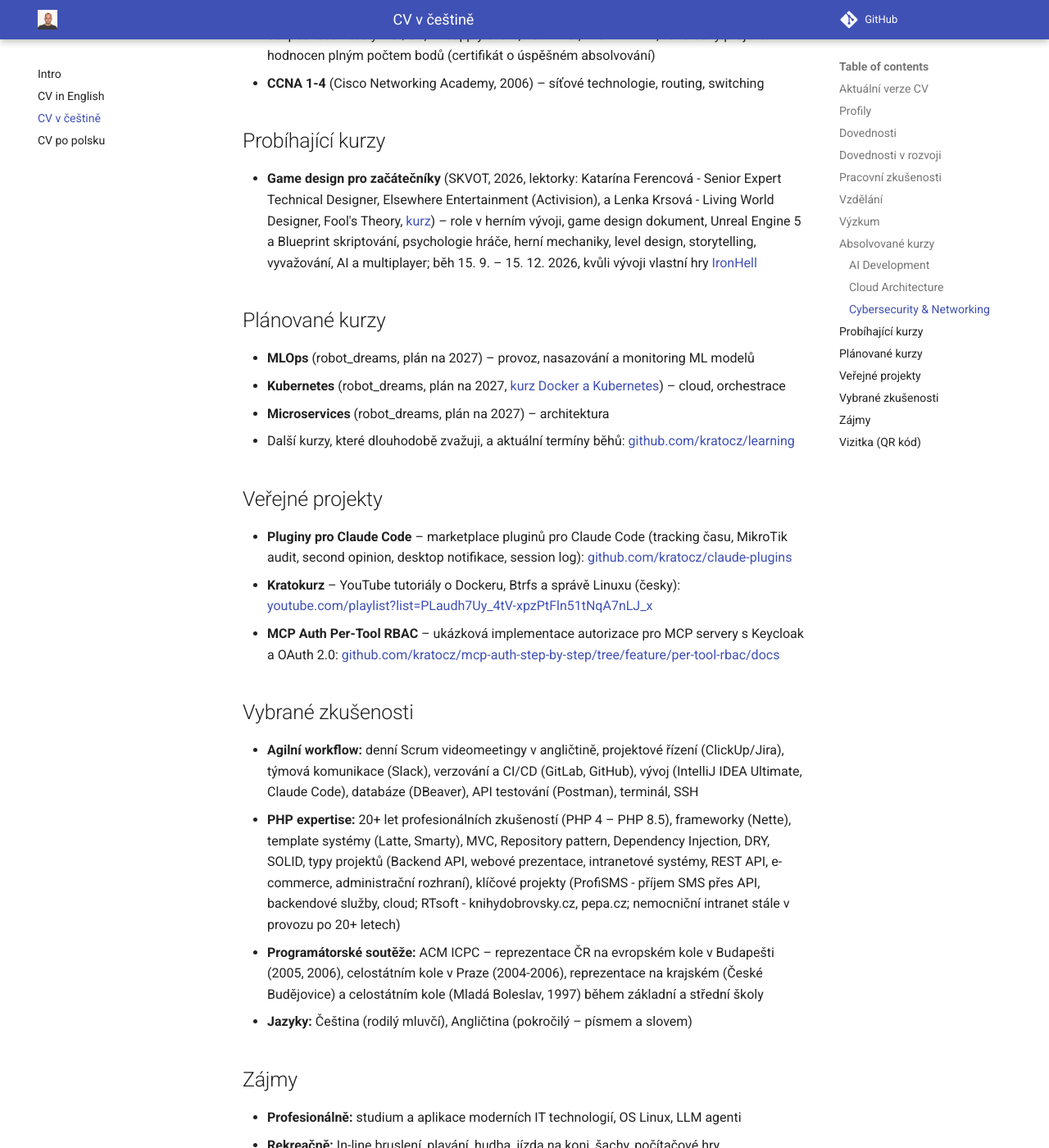
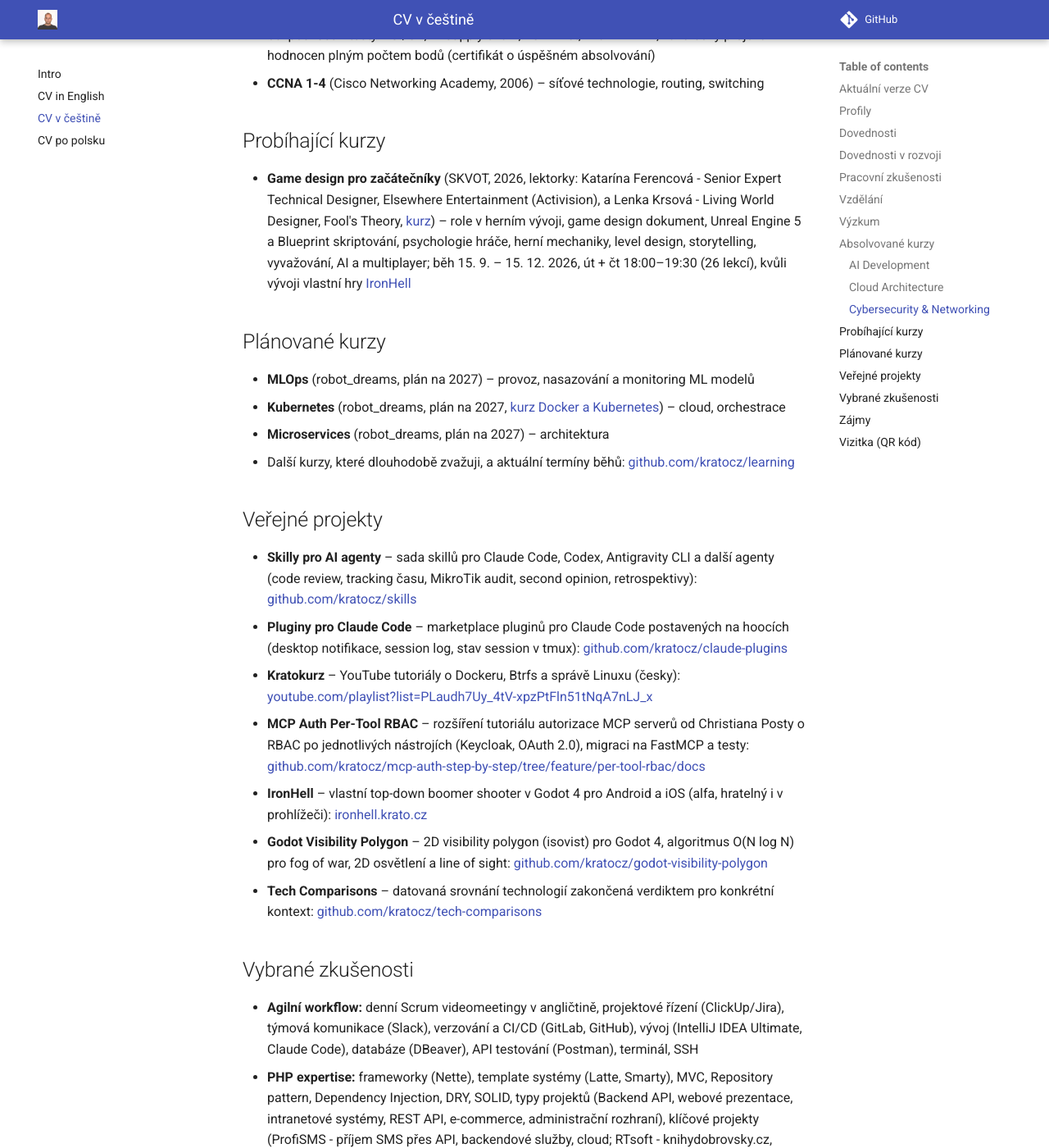
Before and after one commit to kratocz/kratocz, an MkDocs documentation site: the page built from docs/cs/cv.md, in a window 1280 px wide and 1400 px high, scrolled down 3038 px. Shown: the whole window at 82% size. Built offline with MkDocs 1.6.1 and Material for MkDocs 9.7.7, drawn with Linux system fonts in a browser that asks for light colours; some of the changed text lies outside the part shown.

Commit message:
docs(cv): sync public projects, add game dev skills, tidy details
The plugin marketplace now holds only hook-based plugins; time
tracking, MikroTik audit and second opinion moved to kratocz/skills
on 2026-08-01, so the CV described plugins that are no longer there.

- Public projects: add kratocz/skills first, describe the marketplace
  by its actual plugins, add IronHell, Godot Visibility Polygon and
  Tech Comparisons; credit Christian Posta's tutorial in MCP RBAC
- Skills in development: add Godot 4 and Unreal Engine 5
- Ongoing course: add weekdays, times and lesson count of the run
- Unify the Swistar date format, drop PHP years and the hospital
  intranet repeated in Selected Experience
- AGENTS.md: allow run details for the ongoing course, update the
  public projects order

Co-Authored-By: Claude Opus 5.5 <noreply@anthropic.com>
Claude-Session: https://claude.ai/code/session_011Go5dk8PnuehmF2xT3M5JR

```diff
--- a/docs/cs/cv.md
+++ b/docs/cs/cv.md
@@ -25,7 +25,7 @@
 
 ## Dovednosti v rozvoji
 
-* Azure, GCP, MLOps, microservices
+* Azure, GCP, MLOps, microservices, Godot 4, Unreal Engine 5
 
 ## Pracovní zkušenosti
 
@@ -33,7 +33,7 @@
 * **2017 – duben 2026: [ProfiSMS, s.r.o.](https://www.profisms.cz/)** – PHP/full-stack vývojář, backendové služby, API integrace, administrace Linux serverů, cloud deployment
 * **2015 – dosud: OSVČ** – vývoj webových prezentací a API v PHP, Java, JavaScript, TypeScript, administrace Linuxových serverů, AI specialista
 * **2013 – 2014: [RTsoft, s.r.o.](https://www.rtsoft.cz/)** – PHP/full-stack vývojář, e-commerce projekty (knihydobrovsky.cz, pepa.cz), intranetové systémy, webové stránky na zakázku
-* **2011 únor-srpen: [Swistar s.r.o.](https://www.swistar.cz/)** – hotelová kniha pro tablety s OS Android
+* **únor – srpen 2011: [Swistar s.r.o.](https://www.swistar.cz/)** – hotelová kniha pro tablety s OS Android
 * **2007: [Západočeská Univerzita](https://www.zcu.cz/)** – vývoj webu International Student Club
 * **2002 – 2004: [Nemocnice Tábor](https://www.nemta.cz/)** – vývoj intranetových stránek (stále používány po 20+ letech)
 * **2002 (5 měsíců): [Nemocnice Tábor](https://www.nemta.cz/)** – HPP na oddělení informačních systémů
@@ -71,7 +71,7 @@
 
 ## Probíhající kurzy
 
-* **Game design pro začátečníky** (SKVOT, 2026, lektorky: Katarína Ferencová - Senior Expert Technical Designer, Elsewhere Entertainment (Activision), a Lenka Krsová - Living World Designer, Fool's Theory, [kurz](https://skvt.cz/course/122-game-design-pro-zacatecniky)) – role v herním vývoji, game design dokument, Unreal Engine 5 a Blueprint skriptování, psychologie hráče, herní mechaniky, level design, storytelling, vyvažování, AI a multiplayer; běh 15. 9. – 15. 12. 2026, kvůli vývoji vlastní hry [IronHell](https://ironhell.krato.cz)
+* **Game design pro začátečníky** (SKVOT, 2026, lektorky: Katarína Ferencová - Senior Expert Technical Designer, Elsewhere Entertainment (Activision), a Lenka Krsová - Living World Designer, Fool's Theory, [kurz](https://skvt.cz/course/122-game-design-pro-zacatecniky)) – role v herním vývoji, game design dokument, Unreal Engine 5 a Blueprint skriptování, psychologie hráče, herní mechaniky, level design, storytelling, vyvažování, AI a multiplayer; běh 15. 9. – 15. 12. 2026, út + čt 18:00–19:30 (26 lekcí), kvůli vývoji vlastní hry [IronHell](https://ironhell.krato.cz)
 
 ## Plánované kurzy
 
@@ -82,14 +82,18 @@
 
 ## Veřejné projekty
 
-* **Pluginy pro Claude Code** – marketplace pluginů pro Claude Code (tracking času, MikroTik audit, second opinion, desktop notifikace, session log): [github.com/kratocz/claude-plugins](https://github.com/kratocz/claude-plugins)
+* **Skilly pro AI agenty** – sada skillů pro Claude Code, Codex, Antigravity CLI a další agenty (code review, tracking času, MikroTik audit, second opinion, retrospektivy): [github.com/kratocz/skills](https://github.com/kratocz/skills)
+* **Pluginy pro Claude Code** – marketplace pluginů pro Claude Code postavených na hoocích (desktop notifikace, session log, stav session v tmux): [github.com/kratocz/claude-plugins](https://github.com/kratocz/claude-plugins)
 * **Kratokurz** – YouTube tutoriály o Dockeru, Btrfs a správě Linuxu (česky): [youtube.com/playlist?list=PLaudh7Uy_4tV-xpzPtFln51tNqA7nLJ_x](https://www.youtube.com/playlist?list=PLaudh7Uy_4tV-xpzPtFln51tNqA7nLJ_x)
-* **MCP Auth Per-Tool RBAC** – ukázková implementace autorizace pro MCP servery s Keycloak a OAuth 2.0: [github.com/kratocz/mcp-auth-step-by-step/tree/feature/per-tool-rbac/docs](https://github.com/kratocz/mcp-auth-step-by-step/tree/feature/per-tool-rbac/docs)
+* **MCP Auth Per-Tool RBAC** – rozšíření tutoriálu autorizace MCP serverů od Christiana Posty o RBAC po jednotlivých nástrojích (Keycloak, OAuth 2.0), migraci na FastMCP a testy: [github.com/kratocz/mcp-auth-step-by-step/tree/feature/per-tool-rbac/docs](https://github.com/kratocz/mcp-auth-step-by-step/tree/feature/per-tool-rbac/docs)
+* **IronHell** – vlastní top-down boomer shooter v Godot 4 pro Android a iOS (alfa, hratelný i v prohlížeči): [ironhell.krato.cz](https://ironhell.krato.cz)
+* **Godot Visibility Polygon** – 2D visibility polygon (isovist) pro Godot 4, algoritmus O(N log N) pro fog of war, 2D osvětlení a line of sight: [github.com/kratocz/godot-visibility-polygon](https://github.com/kratocz/godot-visibility-polygon)
+* **Tech Comparisons** – datovaná srovnání technologií zakončená verdiktem pro konkrétní kontext: [github.com/kratocz/tech-comparisons](https://github.com/kratocz/tech-comparisons)
 
 ## Vybrané zkušenosti
 
 * **Agilní workflow:** denní Scrum videomeetingy v angličtině, projektové řízení (ClickUp/Jira), týmová komunikace (Slack), verzování a CI/CD (GitLab, GitHub), vývoj (IntelliJ IDEA Ultimate, Claude Code), databáze (DBeaver), API testování (Postman), terminál, SSH
-* **PHP expertise:** 20+ let profesionálních zkušeností (PHP 4 – PHP 8.5), frameworky (Nette), template systémy (Latte, Smarty), MVC, Repository pattern, Dependency Injection, DRY, SOLID, typy projektů (Backend API, webové prezentace, intranetové systémy, REST API, e-commerce, administrační rozhraní), klíčové projekty (ProfiSMS - příjem SMS přes API, backendové služby, cloud; RTsoft - knihydobrovsky.cz, pepa.cz; nemocniční intranet stále v provozu po 20+ letech)
+* **PHP expertise:** frameworky (Nette), template systémy (Latte, Smarty), MVC, Repository pattern, Dependency Injection, DRY, SOLID, typy projektů (Backend API, webové prezentace, intranetové systémy, REST API, e-commerce, administrační rozhraní), klíčové projekty (ProfiSMS - příjem SMS přes API, backendové služby, cloud; RTsoft - knihydobrovsky.cz, pepa.cz)
 * **Programátorské soutěže:** ACM ICPC – reprezentace ČR na evropském kole v Budapešti (2005, 2006), celostátním kole v Praze (2004-2006), reprezentace na krajském (České Budějovice) a celostátním kole (Mladá Boleslav, 1997) během základní a střední školy
 * **Jazyky:** Čeština (rodilý mluvčí), Angličtina (pokročilý – písmem a slovem)
 
```
Also changed, not shown: AGENTS.md (+2 -2 lines), docs/en/cv.md (+10 -6 lines), docs/pl/cv.md (+10 -6 lines).
